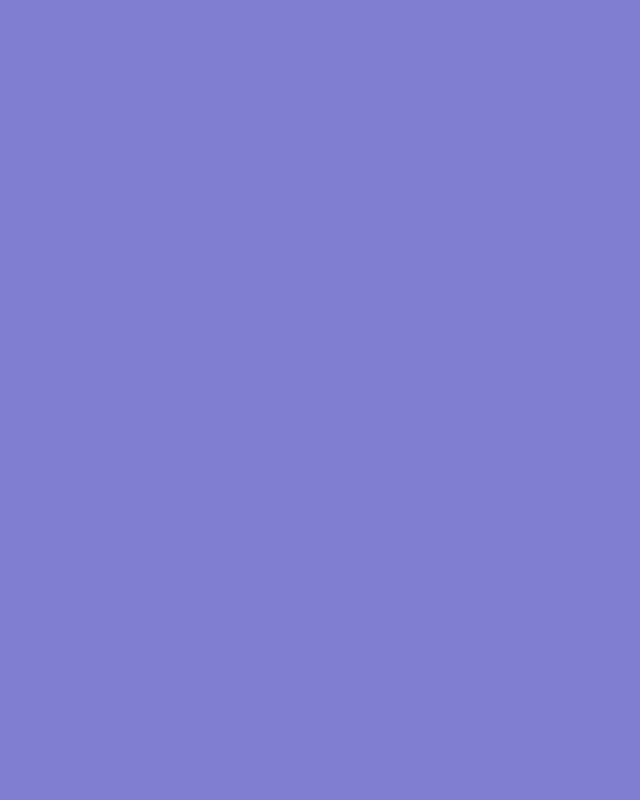
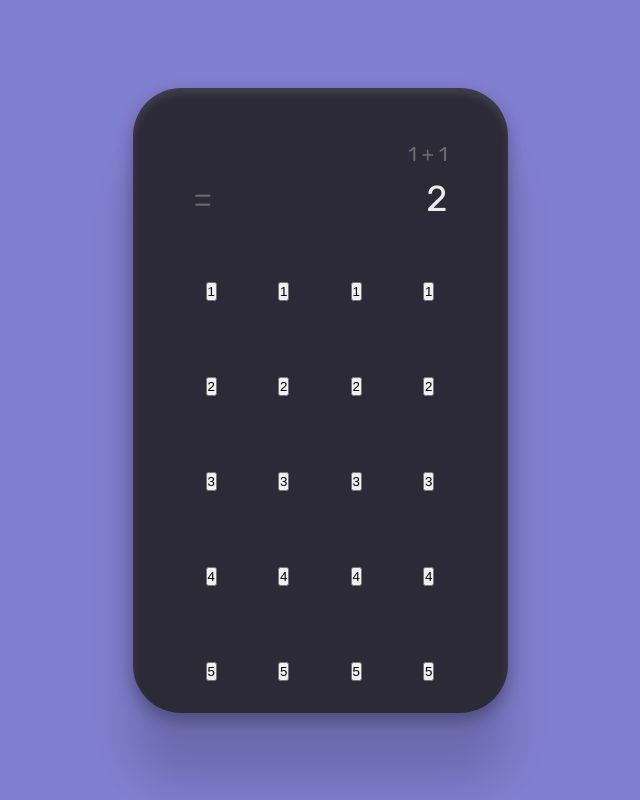
Before and after one commit to antonbsa/calculator, a React (Create React App) app: page / in a window 1280 px wide. Shown: the whole page, without its empty margins (320-960 px from the left). Built offline with nearby package versions, Linux system fonts and the light colour scheme.

Commit message:
create calculator structure

```diff
--- a/src/App.tsx
+++ b/src/App.tsx
@@ -1,11 +1,16 @@
 import ReactDOM from 'react-dom'
+import Calculator from './components/Calculator/component'
 import { Container } from './styles/App.styles'
 import { globalStyles } from './styles/global.styles'
 
 globalStyles()
 
 function App() {
-  return <Container></Container>
+  return (
+    <Container>
+      <Calculator />
+    </Container>
+  )
 }
 
 export default ReactDOM.render(<App />, document.querySelector('#root'))
--- /dev/null
+++ b/src/components/Calculator/Display/component.tsx
@@ -0,0 +1,13 @@
+import { Container, History, InputValues, Output, Operator } from './styles'
+
+export default function Display() {
+  return (
+    <Container>
+      <History>1 + 1</History>
+      <Output>
+        <Operator>=</Operator>
+        <InputValues>2</InputValues>
+      </Output>
+    </Container>
+  )
+}
--- /dev/null
+++ b/src/components/Calculator/Display/styles.ts
@@ -0,0 +1,31 @@
+import { styled } from '../../../libs/stitches'
+
+export const Container = styled('div', {
+  width: '100%',
+  display: 'flex',
+  flexDirection: 'column',
+  padding: '54px 36px 26px',
+})
+
+export const History = styled('span', {
+  display: 'flex',
+  justifyContent: 'flex-end',
+  color: '$gray',
+  marginBottom: 8,
+  fontSize: 20,
+})
+
+export const Output = styled('div', {
+  display: 'flex',
+  justifyContent: 'space-between',
+  alignItems: 'center',
+  height: 50,
+  fontSize: 36,
+})
+
+export const Operator = styled('span', {
+  color: '$gray',
+  fontWeight: 300,
+})
+
+export const InputValues = styled('span', {})
--- /dev/null
+++ b/src/components/Calculator/Keyboard/component.tsx
@@ -0,0 +1,38 @@
+import { Container, KeyboardRow } from './styles'
+
+export default function Keyboard() {
+  return (
+    <Container>
+      <KeyboardRow>
+        <button>1</button>
+        <button>1</button>
+        <button>1</button>
+        <button>1</button>
+      </KeyboardRow>
+      <KeyboardRow>
+        <button>2</button>
+        <button>2</button>
+        <button>2</button>
+        <button>2</button>
+      </KeyboardRow>
+      <KeyboardRow>
+        <button>3</button>
+        <button>3</button>
+        <button>3</button>
+        <button>3</button>
+      </KeyboardRow>
+      <KeyboardRow>
+        <button>4</button>
+        <button>4</button>
+        <button>4</button>
+        <button>4</button>
+      </KeyboardRow>
+      <KeyboardRow>
+        <button>5</button>
+        <button>5</button>
+        <button>5</button>
+        <button>5</button>
+      </KeyboardRow>
+    </Container>
+  )
+}
--- /dev/null
+++ b/src/components/Calculator/Keyboard/styles.ts
@@ -0,0 +1,15 @@
+import { styled } from '../../../libs/stitches'
+
+export const Container = styled('div', {
+  width: '100%',
+  height: '100%',
+  display: 'grid',
+  gap: '12px',
+})
+
+export const KeyboardRow = styled('div', {
+  display: 'flex',
+  alignItems: 'center',
+  justifyContent: 'space-evenly',
+  gap: '12px',
+})
--- /dev/null
+++ b/src/components/Calculator/component.tsx
@@ -0,0 +1,12 @@
+import Display from './Display/component'
+import Keyboard from './Keyboard/component'
+import { Container } from './styles'
+
+export default function Calculator() {
+  return (
+    <Container>
+      <Display />
+      <Keyboard />
+    </Container>
+  )
+}
--- /dev/null
+++ b/src/components/Calculator/styles.ts
@@ -0,0 +1,16 @@
+import { styled } from '../../libs/stitches'
+
+export const Container = styled('div', {
+  backgroundColor: '#2D2A37',
+  height: 625,
+  width: 375,
+
+  display: 'flex',
+  flexDirection: 'column',
+  justifyContent: 'space-evenly',
+  alignItems: 'center',
+  borderRadius: 48,
+  boxShadow:
+    '0px 68px 41px rgba(0, 0, 0, 0.15), 0px 8px 17px rgba(0, 0, 0, 0.29), inset 0px 6px 8px rgba(255, 255, 255, 0.1)',
+  padding: '0 24px',
+})
```
